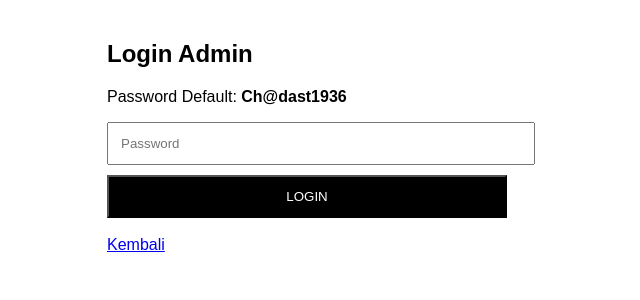
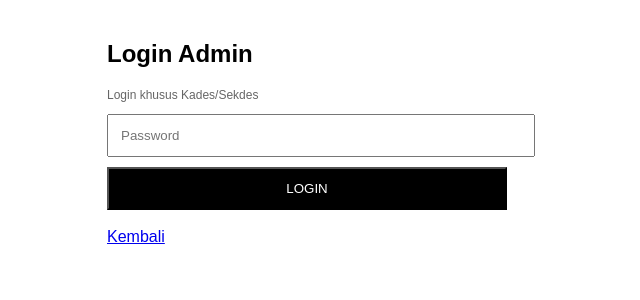
Before and after one commit to desagunungsari207/Absensi-Perangkat, a Next.js app: page /admin in a window 1280 px wide. Shown: the top 300 px of the page, without its empty margins (333-973 px from the left). Built offline with nearby package versions, Linux system fonts and the light colour scheme.

Commit message:
Update page.js

```diff
--- a/app/admin/page.js
+++ b/app/admin/page.js
@@ -41,7 +41,7 @@ export default function Admin(){
     return (
       <div style={{padding:20, maxWidth:400, margin:'0 auto', fontFamily:'sans-serif'}}>
         <h2>Login Admin</h2>
-        <p>Password Default: <b>Ch@dast1936</b></p>
+        <p style={{fontSize:12, color:'#666'}}>Login khusus Kades/Sekdes</p>
         <input type="password" value={passInput} onChange={e=>setPassInput(e.target.value)} placeholder="Password" style={{width:'100%', padding:12, marginBottom:10}}/>
         <button onClick={handleLogin} style={{width:'100%', padding:12, background:'black', color:'white'}}>LOGIN</button>
         <br/><br/><a href="/">Kembali</a>
```
